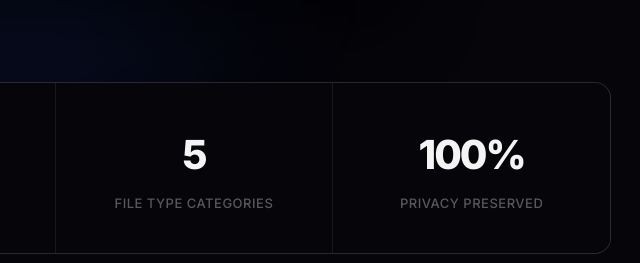
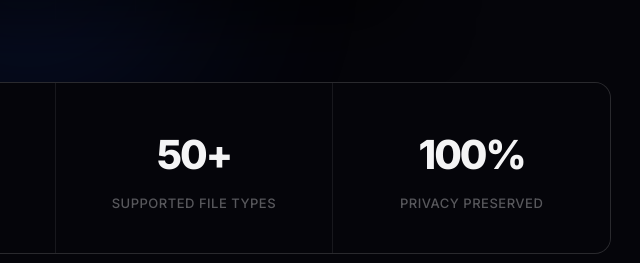
Before and after one commit to deepanmpc/SMART-SEARCH, a plain HTML site: page website/index.html in a window 1280 px wide. Shown: the part 1460-1723 px from the top of the page, 585-1225 px from the left. Drawn offline with Linux system fonts and the light colour scheme.

Commit message:
feat: update supported file types count to 50+

```diff
--- a/website/index.html
+++ b/website/index.html
@@ -163,8 +163,8 @@
           <div class="stat-label">Search Response</div>
         </div>
         <div class="stat-item">
-          <div class="stat-number">5</div>
-          <div class="stat-label">File Type Categories</div>
+          <div class="stat-number">50+</div>
+          <div class="stat-label">Supported File Types</div>
         </div>
         <div class="stat-item">
           <div class="stat-number">100%</div>
```
